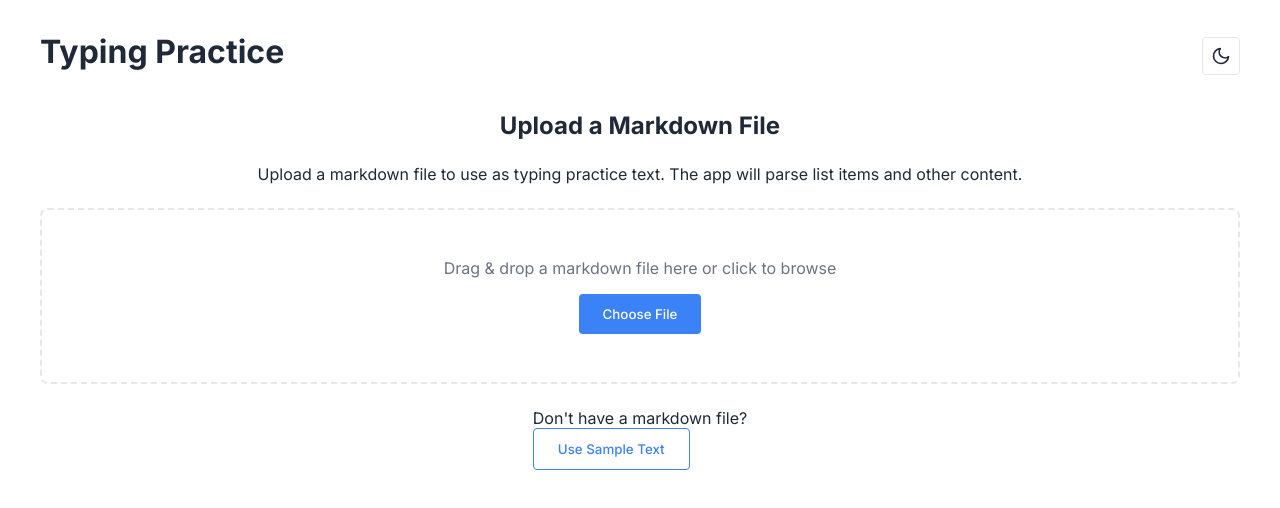
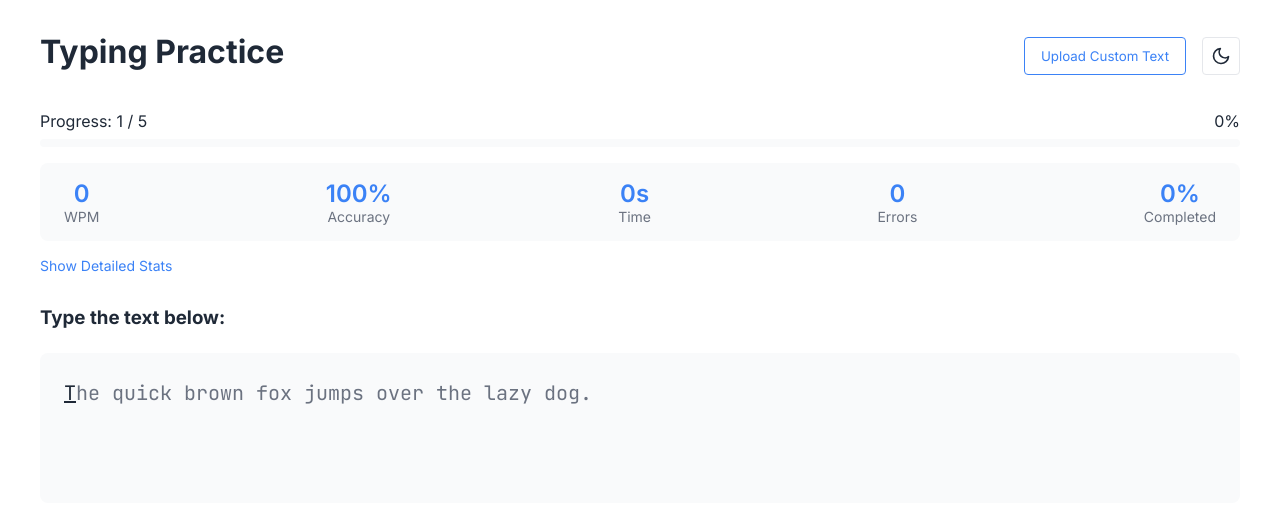
Before and after one commit to binchenX/type, a Next.js app: page / in a window 1280 px wide. Shown: the top 508 px of the page. Built offline with nearby package versions, Linux system fonts and the light colour scheme.

Commit message:
start type in home page and allow upload

```diff
--- a/pages/index.tsx
+++ b/pages/index.tsx
@@ -50,6 +50,21 @@ export default function Home() {
     const [isCompleted, setIsCompleted] = useState(false);
     const [errorFrequencyMap, setErrorFrequencyMap] = useState<ErrorFrequencyMap>({});
     const [practiceMode, setPracticeMode] = useState<'regular' | 'focused'>('regular');
+    const [showUploadArea, setShowUploadArea] = useState(false);
+
+    // Load sample text on initial component mount
+    useEffect(() => {
+        if (!uploadedContent) {
+            const sampleMarkdown = `
+- The quick brown fox jumps over the lazy dog.
+- She sells seashells by the seashore.
+- How much wood would a woodchuck chuck if a woodchuck could chuck wood?
+- "Code is like humor. When you have to explain it, it's bad." – Cory House
+- "The best error message is the one that never shows up." – Thomas Fuchs`;
+
+            setUploadedContent(sampleMarkdown);
+        }
+    }, []);
 
     // Process markdown content when uploaded
     useEffect(() => {
@@ -117,6 +132,12 @@ export default function Home() {
         // Reset error frequency map when new content is uploaded
         setErrorFrequencyMap({});
         setPracticeMode('regular');
+        // Hide upload area after successful upload
+        setShowUploadArea(false);
+    };
+
+    const toggleUploadArea = () => {
+        setShowUploadArea(prev => !prev);
     };
 
     const resetPractice = () => {
@@ -222,11 +243,28 @@ export default function Home() {
                     <Title>
                         {practiceMode === 'focused' ? 'Focused Typing Practice' : 'Typing Practice'}
                     </Title>
-                    <ThemeToggle />
+                    <div style={{ display: 'flex', gap: '1rem' }}>
+                        {!isCompleted && parsedItems.length > 0 && (
+                            <button
+                                onClick={toggleUploadArea}
+                                style={{
+                                    background: 'transparent',
+                                    color: 'var(--primary)',
+                                    border: '1px solid var(--primary)',
+                                    padding: '0.5rem 1rem',
+                                    borderRadius: '4px',
+                                    cursor: 'pointer'
+                                }}
+                            >
+                                {showUploadArea ? 'Cancel Upload' : 'Upload Custom Text'}
+                            </button>
+                        )}
+                        <ThemeToggle />
+                    </div>
                 </Header>
 
                 <Main>
-                    {!uploadedContent && practiceMode === 'regular' ? (
+                    {showUploadArea ? (
                         <UploadArea onUpload={handleFileUpload} />
                     ) : (
                         <>
@@ -237,7 +275,7 @@ export default function Home() {
                                         onReset={resetPractice}
                                         errorFrequencyMap={errorFrequencyMap}
                                         onStartNewPractice={handleStartNewPractice}
-                                        typingErrors={typingState.typingErrors}
+                                        typingErrors={typingState.typingErrors || []}
                                     />
                                 </>
                             ) : (
```
